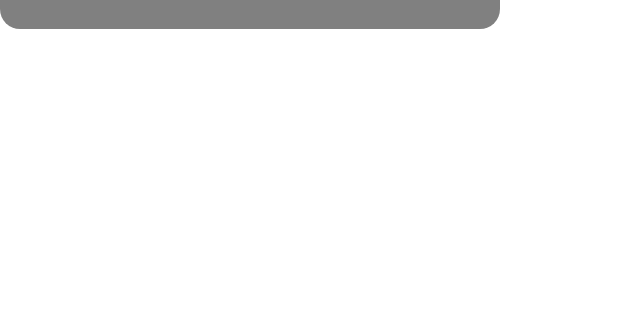
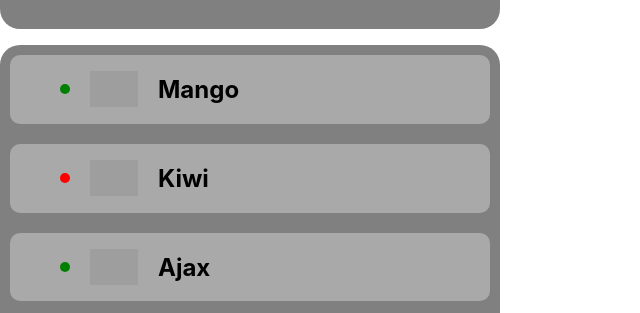
Before and after one commit to MaksimGulay/goit-react-hw-01-components, a React (Create React App) app: page / in a window 1280 px wide. Shown: the part 639-952 px from the top of the page, without its empty margins (0-640 px from the left). Before the commit the page ends 800 px from the top, so only its background shows below. Built offline with nearby package versions, Linux system fonts and the light colour scheme; grey boxes are pictures that could not be loaded.

Commit message:
Add friends component

```diff
--- a/src/components/App.jsx
+++ b/src/components/App.jsx
@@ -1,12 +1,16 @@
 import { Profile } from './Profile-components/profile';
 import { Statistics } from './Statistics-component/statictics';
+import { FriendList } from './FriendList-component/frindList';
 import userData from '../data/user.json';
 import statisticksData from 'data/data.json';
+import friendsData from 'data/friends.json';
+
 export const App = () => {
   return (
     <>
       <Profile users={userData} />
       <Statistics title="Upload stats" stats={statisticksData} />
+      <FriendList friends={friendsData} />
     </>
   );
 };
--- a/src/components/FriendList-component/friendList-styles.js
+++ b/src/components/FriendList-component/friendList-styles.js
@@ -0,0 +1,32 @@
+import styled from 'styled-components';
+
+export const List = styled.ul`
+  width: 500px;
+  display: flex;
+  flex-direction: column;
+  border-radius: 20px;
+  padding-left: 0px;
+  background-color: gray;
+`;
+
+export const FriendItem = styled.li`
+  display: flex;
+  align-items: center;
+  text-align: center;
+  cursor: pointer;
+  padding-left: 50px;
+  background-color: darkgrey;
+  width: 430px;
+  border-radius: 10px;
+  gap: 20px;
+  margin: 10px;
+`;
+
+export const FriendImg = styled.img``;
+
+export const Status = styled.span`
+  width: 10px;
+  height: 10px;
+  border-radius: 50%;
+  background-color: ${props => (props.$isOnline ? 'green' : 'red')};
+`;
--- a/src/components/FriendList-component/frindList.jsx
+++ b/src/components/FriendList-component/frindList.jsx
@@ -0,0 +1,18 @@
+import { List, FriendItem, Status, FriendImg } from './friendList-styles';
+
+export const FriendList = ({ friends }) => {
+  return (
+    <List>
+      {friends.map(item => {
+        const { avatar, name, isOnline } = item;
+        return (
+          <FriendItem key={item.id}>
+            <Status $isOnline={isOnline}></Status>
+            <FriendImg src={avatar} alt="User avatar" width="48"></FriendImg>
+            <h2>{name}</h2>
+          </FriendItem>
+        );
+      })}
+    </List>
+  );
+};
```
